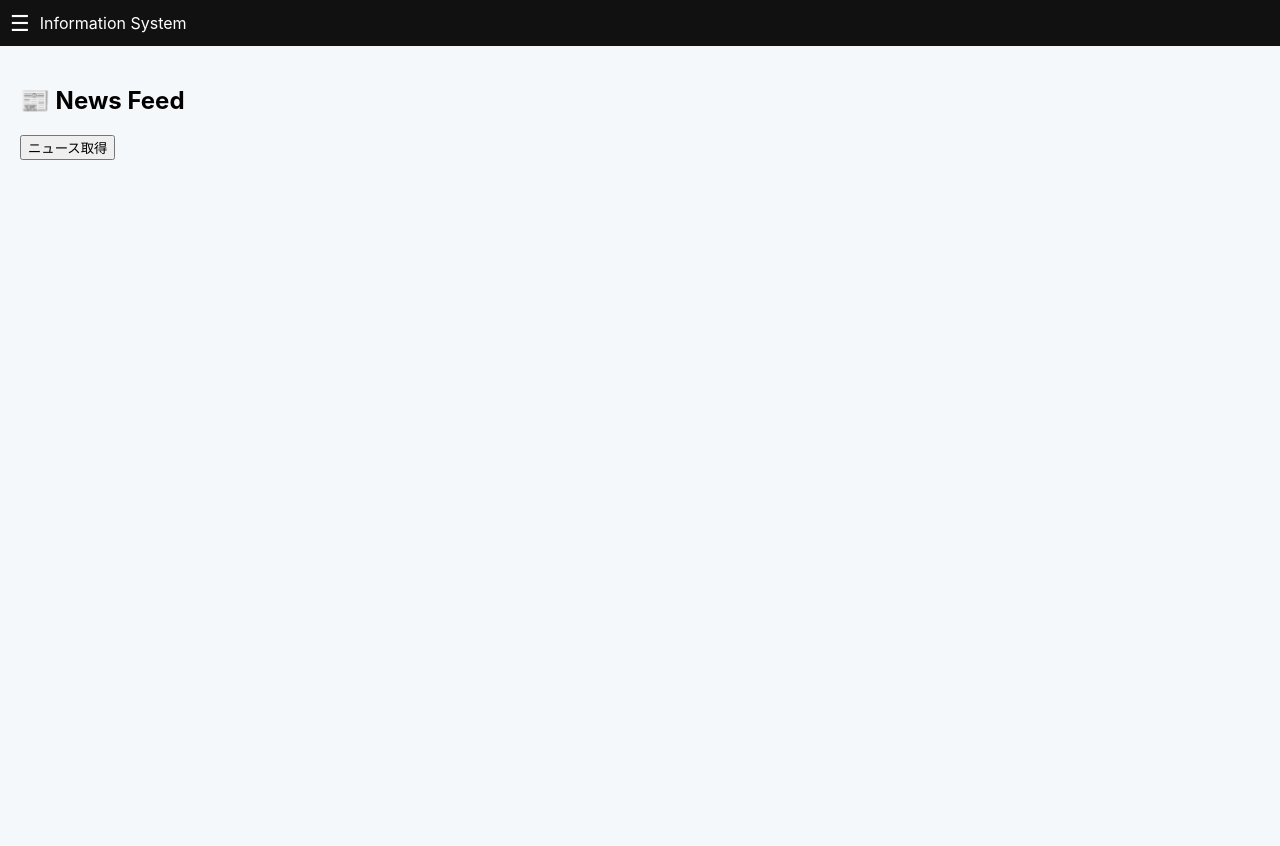
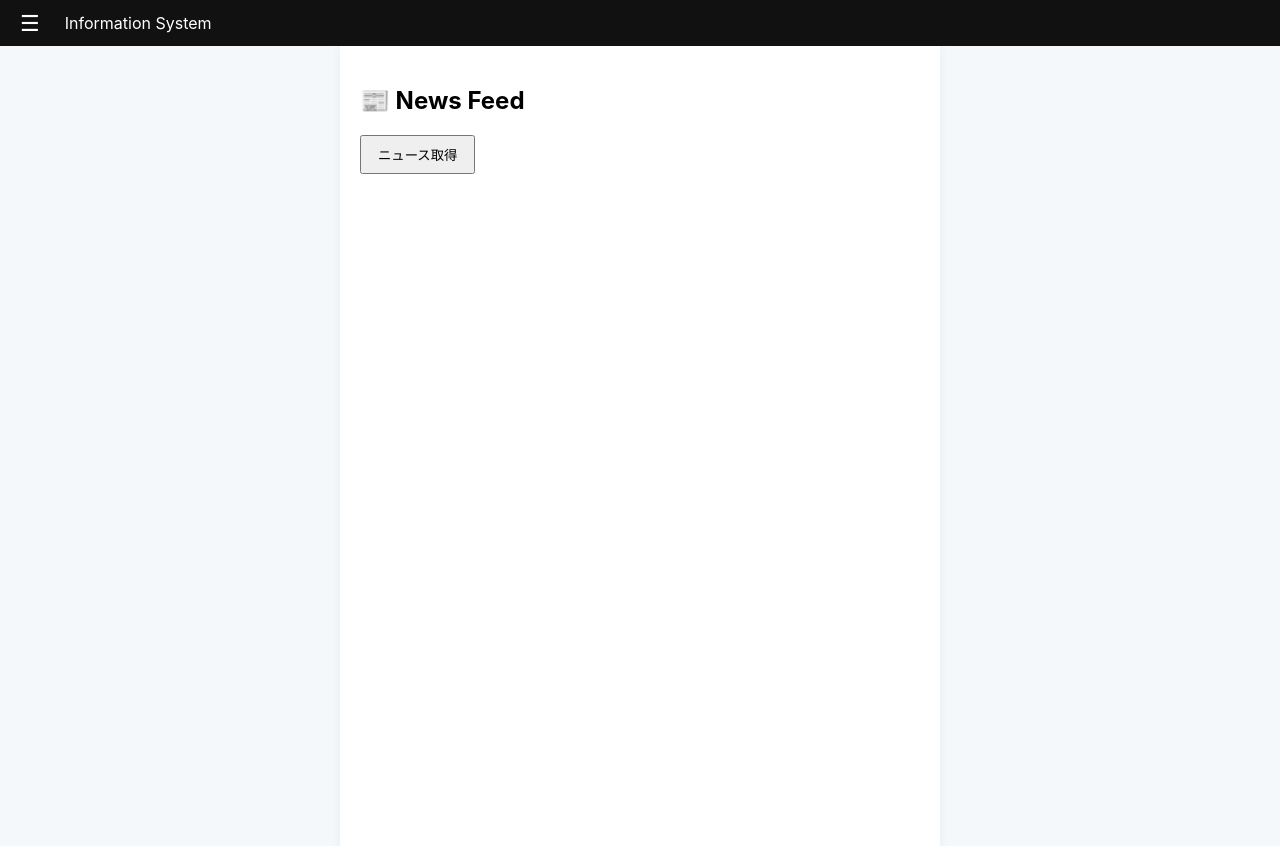
Before and after one commit to Yamaorosi/moon-news-api, a Flask app: page / in a window 1280 px wide. Before the commit the page ends 160 px from the top, so only its background shows below. Run offline with Flask 3, Linux system fonts and the light colour scheme.

Commit message:
Update index.html

```diff
--- a/templates/index.html
+++ b/templates/index.html
@@ -18,12 +18,25 @@ header {
   padding: 10px;
   background: #111;
   color: white;
+  position: sticky;
+  top: 0;
+  z-index: 100;
 }
 
 .menu-btn {
   font-size: 22px;
   cursor: pointer;
-  margin-right: 10px;
+  margin-right: 15px;
+  padding: 0 10px;
+}
+
+/* ===== 中央寄せコンテナ (X風) ===== */
+.main-container {
+  max-width: 600px; /* Xのタイムラインに近い幅 */
+  margin: 0 auto;
+  background: white;
+  min-height: 100vh;
+  box-shadow: 0 0 10px rgba(0,0,0,0.05);
 }
 
 /* ===== sidebar ===== */
@@ -106,34 +136,50 @@ header {
   <div>Information System</div>
 </header>
 
-<!-- ===== sidebar ===== -->
+<!-- ===== sidebar & overlay ===== -->
 <div id="sidebar" class="sidebar">
-  <div class="sidebar-item" onclick="showView('news')">📰 ニュース</div>
-  <div class="sidebar-item" onclick="openLibai()">📖 原典（李白）</div>
+  <div class="sidebar-item" onclick="handleMenuClick('news')">📰 ニュース</div>
+  <div class="sidebar-item" onclick="handleMenuClick('libai')">📖 原典（李白）</div>
   <div class="sidebar-item">💾 保存記事（未実装）</div>
   <div class="sidebar-item">⚙️ 設定（未実装）</div>
 </div>
+<div class="overlay" onclick="toggleMenu()"></div>
+
+<!-- ===== MAIN CONTENT AREA ===== -->
+<div class="main-container">
 
   <!-- ===== NEWS VIEW ===== -->
   <div id="news-view" class="view">
     <h2>📰 News Feed</h2>
-  <button onclick="loadNews()">ニュース取得</button>
-  <div id="news"></div>
+    <button onclick="loadNews()" style="padding: 8px 16px; cursor: pointer;">ニュース取得</button>
+    <div id="news" style="margin-top: 15px;"></div>
   </div>
 
   <!-- ===== LIBAI VIEW ===== -->
   <div id="libai-view" class="view" style="display:none;">
     <h2>📖 李白 原典</h2>
     <div id="libai-list"></div>
-  <pre id="libai-detail"></pre>
+    <pre id="libai-detail" style="white-space: pre-wrap; background: #f9f9f9; padding: 10px; border-radius: 5px;"></pre>
+  </div>
+
 </div>
 
 <script>
 let poems = [];
 
-/* ===== sidebar ===== */
+/* ===== sidebar control ===== */
 function toggleMenu() {
   document.getElementById("sidebar").classList.toggle("open");
+}
+
+// 項目クリック時に閉じる処理をまとめる
+function handleMenuClick(type) {
+  toggleMenu(); // メニューを閉じる
+  if (type === 'news') {
+    showView('news');
+  } else if (type === 'libai') {
+    openLibai();
+  }
 }
 
 /* ===== view switch ===== */
@@ -147,55 +193,48 @@ function showView(type) {
 
 /* ===== NEWS ===== */
 async function loadNews() {
+  const container = document.getElementById("news");
+  container.innerHTML = "読込中...";
+
+  try {
     const res = await fetch("/news");
     const data = await res.json();
-
-  const container = document.getElementById("news");
     container.innerHTML = "";
 
     data.forEach((article, i) => {
       const card = document.createElement("div");
       card.className = "card";
-
       card.innerHTML = `
         <div class="title">${article.title}</div>
         <div class="meta">
           ${article.source} · ${new Date(article.publishedAt).toLocaleString()}
         </div>
-
         <div class="tabs">
           <button onclick="showTab(${i}, 'body')">本文</button>
           <button onclick="showTab(${i}, 'structure')">構造</button>
           <button onclick="showTab(${i}, 'poem')">詩</button>
         </div>
-
         <div>
-        <div id="body-${i}" class="tab">
-          ${article.description || "No description"}
-        </div>
-        <div id="structure-${i}" class="tab">
-          （構造は未実装）
-        </div>
-        <div id="poem-${i}" class="tab">
-          （詩は未実装）
-        </div>
+          <div id="body-${i}" class="tab">${article.description || "No description"}</div>
+          <div id="structure-${i}" class="tab">（構造は未実装）</div>
+          <div id="poem-${i}" class="tab">（詩は未実装）</div>
         </div>
       `;
-
       container.appendChild(card);
       setTimeout(() => showTab(i, "body"), 0);
     });
+  } catch (e) {
+    container.innerHTML = "ニュースの取得に失敗しました。";
+  }
 }
 
 /* tabs */
 function showTab(index, type) {
   const types = ["body", "structure", "poem"];
-
   types.forEach(t => {
     const el = document.getElementById(`${t}-${index}`);
     if (el) el.style.display = "none";
   });
-
   const target = document.getElementById(`${type}-${index}`);
   if (target) target.style.display = "block";
 }
@@ -203,16 +242,18 @@ function showTab(index, type) {
 /* ===== LIBAI ===== */
 async function openLibai() {
   showView("libai");
+  const list = document.getElementById("libai-list");
+  list.innerHTML = "読込中...";
 
+  try {
     const res = await fetch("/libai/list");
     poems = await res.json();
-
-  const list = document.getElementById("libai-list");
     list.innerHTML = "";
 
     poems.forEach(p => {
       const div = document.createElement("div");
-    div.style.padding = "8px";
+      div.style.padding = "12px";
+      div.style.borderBottom = "1px solid #eee";
       div.style.cursor = "pointer";
       div.innerText = p.title;
 
@@ -220,9 +261,11 @@ async function openLibai() {
         document.getElementById("libai-detail").innerText =
           p.text || JSON.stringify(p, null, 2);
       };
-
       list.appendChild(div);
     });
+  } catch (e) {
+    list.innerHTML = "李白データの取得に失敗しました。";
+  }
 }
 </script>
 
```
Also changed, not shown: other parts of templates/index.html (+21 -4 lines). Lines whose indentation alone changed are shown as unchanged.
